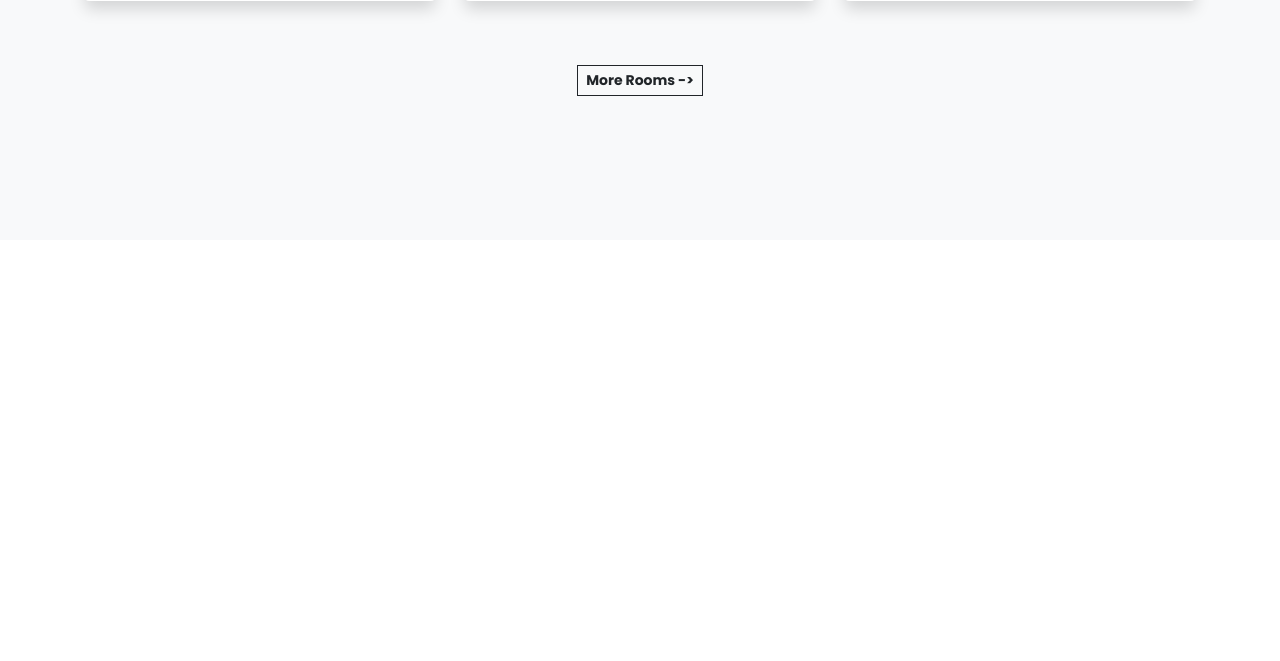
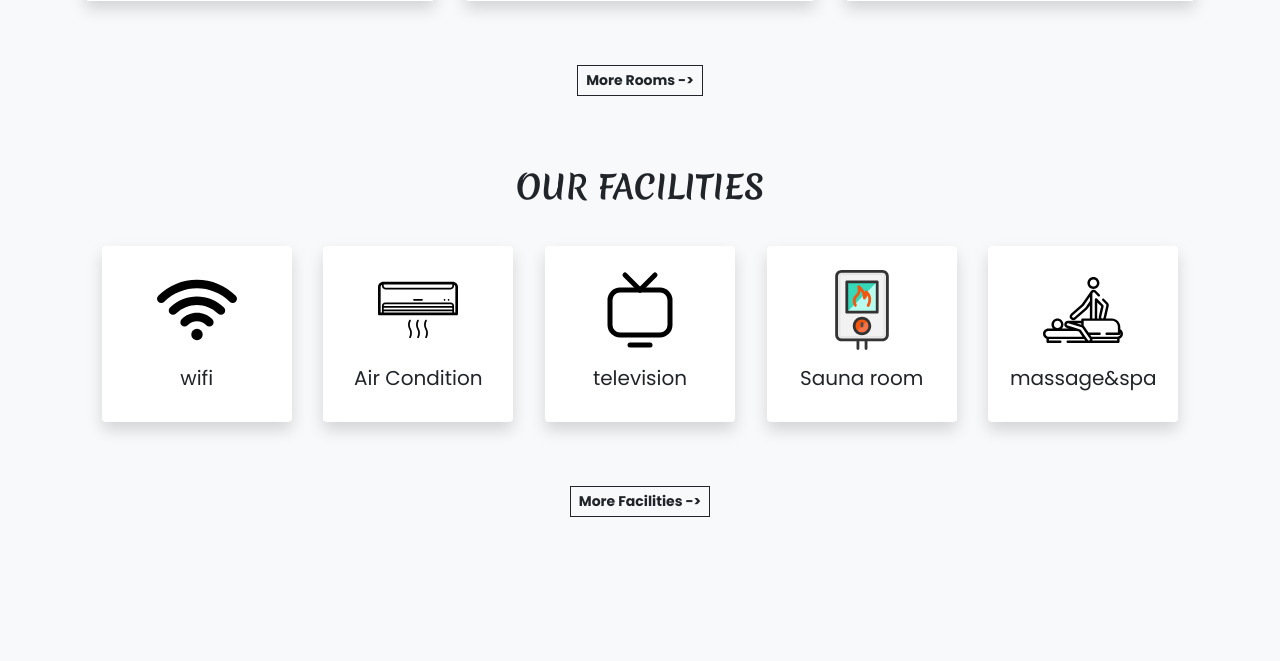
Before and after one commit to Nassim-Nader/bookingproject, a PHP site: page / in a window 1280 px wide. Shown: the part 1877-2538 px from the top of the page. Before the commit the page ends 1973 px from the top, so only its background shows below. Run offline with PHP 8.4, Linux system fonts and the light colour scheme.

Commit message:
adding our facilities code

```diff
--- a/index.php
+++ b/index.php
@@ -396,6 +396,35 @@
   </div>
 
 
+  <!-- Our Facilities -->
+  <h2 class="mt-5 pt-4 mb-4 text-center fw-bold h-font">OUR FACILITIES</h2>
+  <div class="container">
+    <div class="row justify-content-evenly px-lg-0 px-md-0 px-5">
+      <div class="col-lg-2 col-md-2 text-center bg-white rounded shadow py-4 my-3">
+        <img src="images/facilities/wifi.svg" width="80px">
+        <h5 class="mt-3">wifi</h5>
+      </div>
+      <div class="col-lg-2 col-md-2 text-center bg-white rounded shadow py-4 my-3">
+        <img src="images/facilities/AC.svg" width="80px">
+        <h5 class="mt-3">Air Condition</h5>
+      </div>
+      <div class="col-lg-2 col-md-2 text-center bg-white rounded shadow py-4 my-3">
+        <img src="images/facilities/television.svg" width="80px">
+        <h5 class="mt-3">television</h5>
+      </div>
+      <div class="col-lg-2 col-md-2 text-center bg-white rounded shadow py-4 my-3">
+        <img src="images/facilities/roomheater.svg" width="80px">
+        <h5 class="mt-3">Sauna room</h5>
+      </div>
+      <div class="col-lg-2 col-md-2 text-center bg-white rounded shadow py-4 my-3">
+        <img src="images/facilities/massage.svg" width="80px">
+        <h5 class="mt-3">massage&spa</h5>
+      </div>
+      <div class="col-lg-12 text-center mt-5">
+        <a href="#" class="btn btn-sm btn-outline-dark rounded-0 fw-bold shadow-none">More Facilities -></a>
+      </div>
+    </div>
+  </div>
 
   <br><br><br>
   <br><br><br>
```
Also changed, not shown: images/facilities/AC.svg (renamed from images/facilities/IMG_49949.svg), images/facilities/massage.svg (renamed from images/facilities/IMG_47816.svg), images/facilities/radio.svg (renamed from images/facilities/IMG_96423.svg), images/facilities/roomheater.svg (renamed from images/facilities/IMG_27079.svg), images/facilities/television.svg (renamed from images/facilities/IMG_41622.svg), images/facilities/wifi.svg (renamed from images/facilities/IMG_43553.svg).
